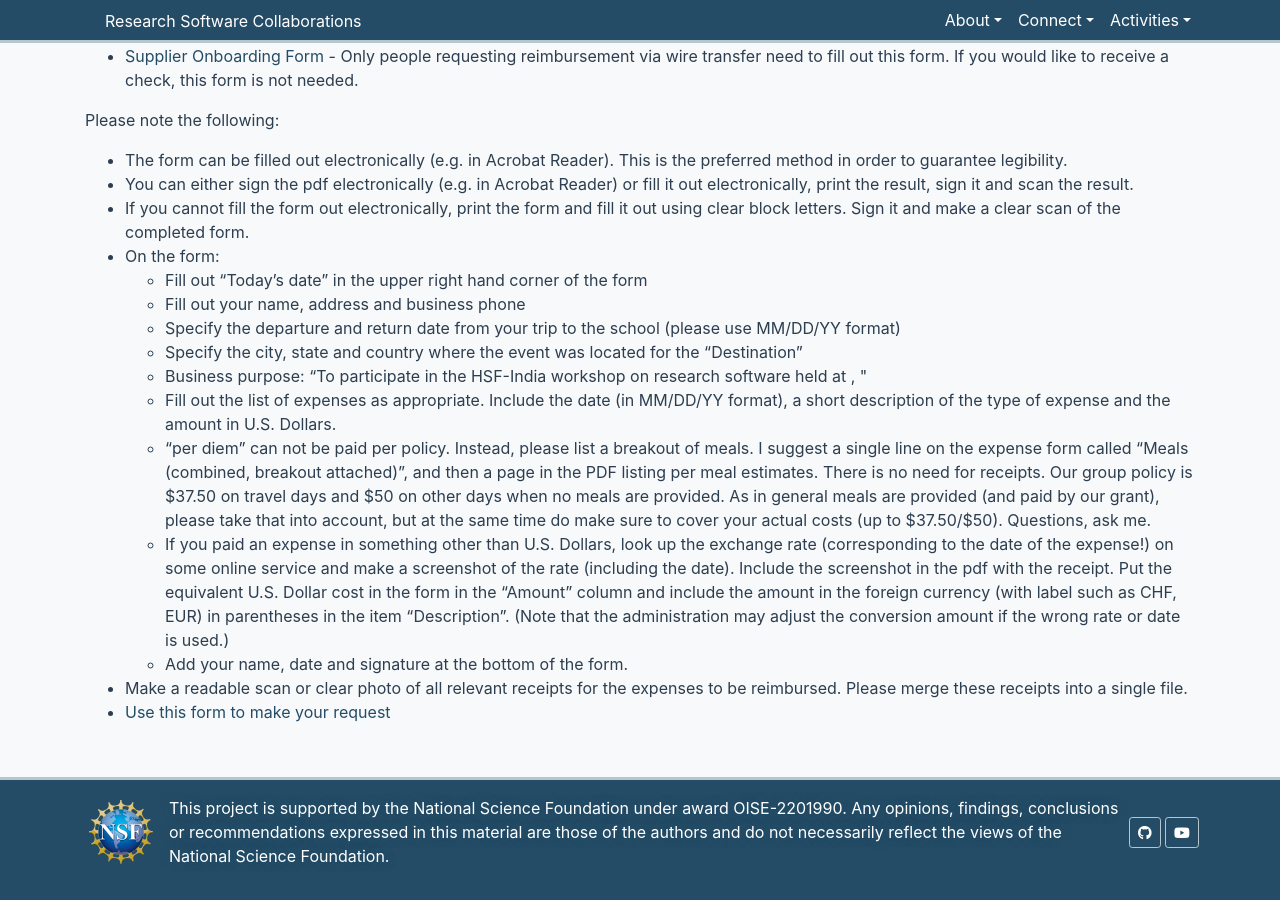
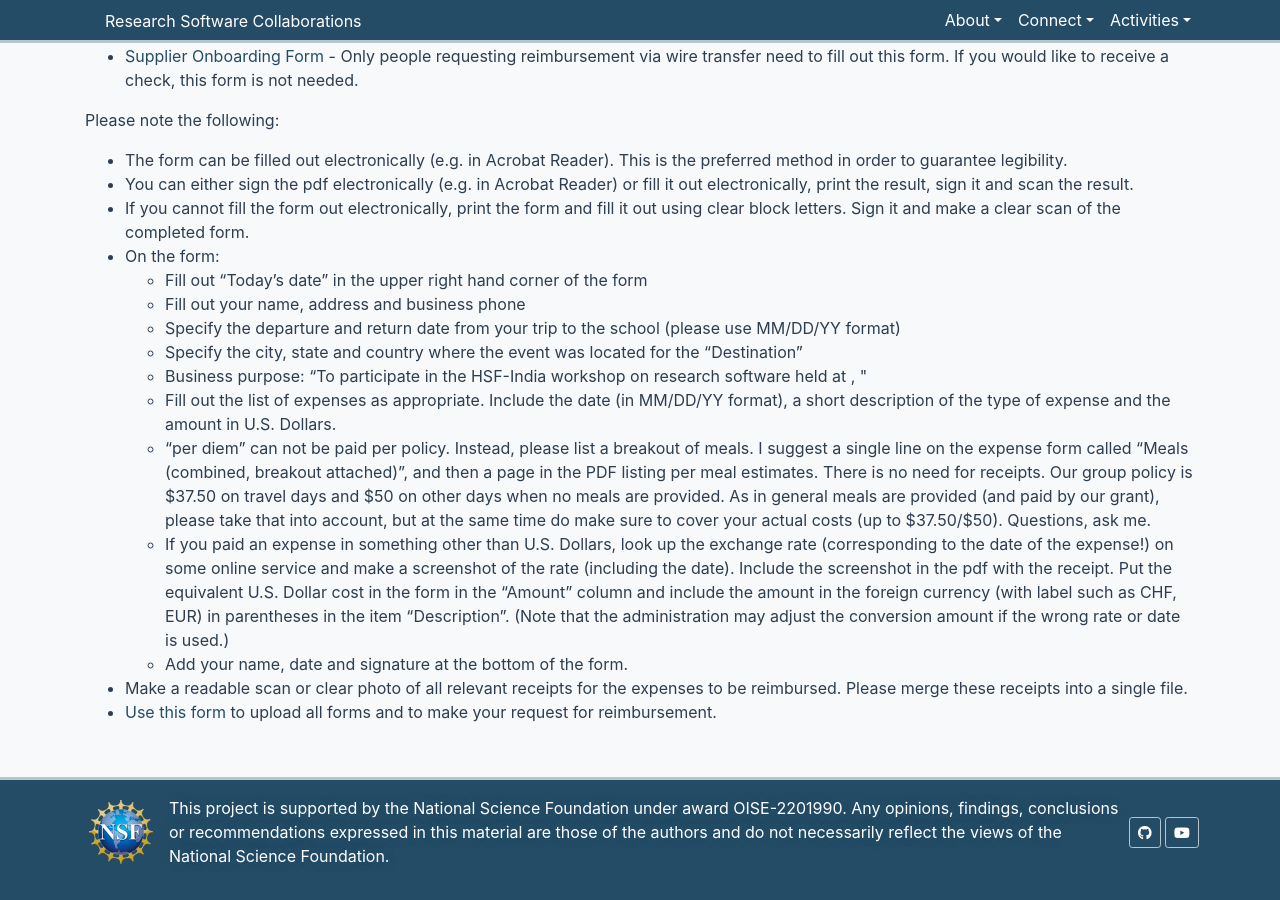
Before and after one commit to research-software-collaborations/research-software-collaborations.github.io, a Jekyll site: the page built from pages/docs/reimbursement.md, in a window 1280 px wide and 900 px high, scrolled down 901 px. Built offline with Jekyll 4.4.1, drawn with Linux system fonts in a browser that asks for light colours; cached includes are drawn as plain includes.

Commit message:
Update reimbursement.md

```diff
--- a/pages/docs/reimbursement.md
+++ b/pages/docs/reimbursement.md
@@ -52,4 +52,4 @@ Please note the following:
     * If you paid an expense in something other than U.S. Dollars, look up the exchange rate (corresponding to the date of the expense!) on some online service and make a screenshot of the rate (including the date). Include the screenshot in the pdf with the receipt. Put the equivalent U.S. Dollar cost in the form in the "Amount" column and include the amount in the foreign currency (with label such as CHF, EUR) in parentheses in the item "Description". (Note that the administration may adjust the conversion amount if the wrong rate or date is used.)
     * Add your name, date and signature at the bottom of the form.
   * Make a readable scan or clear photo of all relevant receipts for the expenses to be reimbursed. Please merge these receipts into a single file.
-  * [Use this form to make your request](https://docs.google.com/forms/d/e/1FAIpQLSf9pxjnctU12T9YS3RvW2kJsG3YpIuFL0NAUZY3ErBvEyal2w/viewform?usp=sf_link)
+  * [Use this form](https://docs.google.com/forms/d/e/1FAIpQLSf9pxjnctU12T9YS3RvW2kJsG3YpIuFL0NAUZY3ErBvEyal2w/viewform?usp=sf_link) to upload all forms and to make your request for reimbursement.
```
